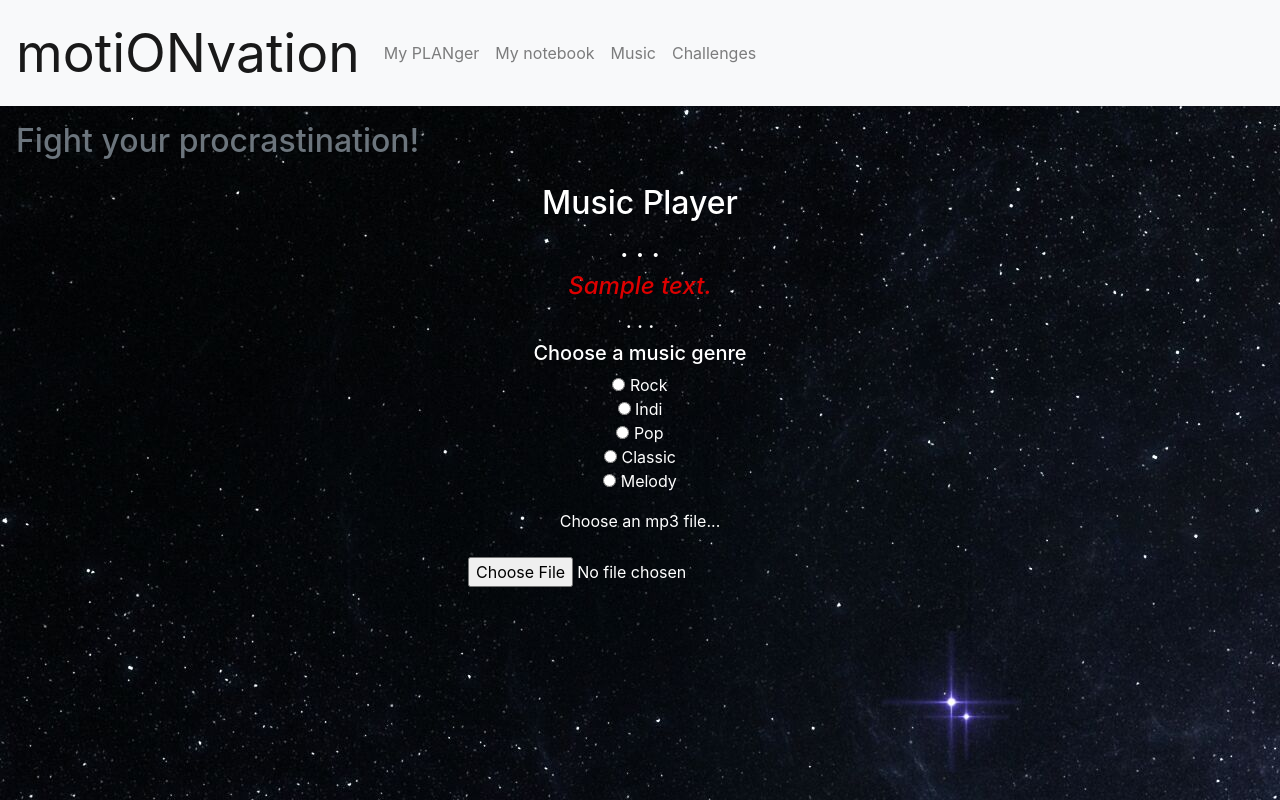
After one commit to v-like-engine/motionvation-project, a Flask app: template motionvation/templates/music_player.html in a window 1280 px wide. The commit adds this page. Run offline with Flask 2, Linux system fonts and the light colour scheme; the template is opened without the code that fills it: most values are stand-ins (such as "Sample title", 1, 10 or a date in 2020); some libraries are stand-ins or nearby versions.

Commit message:
Add pages` drafts to start working

```diff
--- a/motionvation/application.py
+++ b/motionvation/application.py
@@ -7,7 +7,41 @@ app = Flask(__name__)
 app.config['SECRET_KEY'] = 'yandexlyceum_secret_key_Denis_and_VLADiSLav___'
 app.config['PERMANENT_SESSION_LIFETIME'] = timedelta(days=365)
 
+# login_manager = LoginManager()
+# login_manager.init_app(app)
+
+
+# @login_manager.user_loader
+# def load_user(user_id):
+#     db = db_session.create_session()
+#     return db.query(User).get(user_id)
+
+
+@app.route('/planger')
+def index():
+    return render_template('planger.html', title='Your PLANger', text="Stand up and do something!!!")
+
+
+@app.route('/mynotes')
+def note():
+    return "my notes!"
+
+
+@app.route('/music')
+def music():
+    return render_template('music_player.html', title='Add your music...', text="Param param pam pam")
+
+
+@app.route('/')
+def main():
+    return render_template('main.html', title='Home page')
+
+
+@app.route('/challenges')
+def challenge():
+    return "Challenge: make a project"
+
 
 def run():
-    port = int(os.environ.get('PORT', 8080))
-    app.run(host='0.0.0.0', port=port, debug=False)
+    # port = int(os.environ.get('PORT', 8080))
+    app.run(host='0.0.0.0', port=8080, debug=False)
--- /dev/null
+++ b/motionvation/static/css/style.css
@@ -0,0 +1,12 @@
+h4 {
+    color: #d00;
+}
+
+body {
+    background-image: url(../img/7.jpg);
+    color: #fff;
+}
+
+.ssilka {
+    font-size: 40pt
+}
--- a/motionvation/templates/base.html
+++ b/motionvation/templates/base.html
@@ -3,15 +3,37 @@
 <head>
     <meta charset="UTF-8">
     <meta name="viewport"
-          content="width=device-width, user-scalable=no, initial-scale=1.0, maximum-scale=1.0, minimum-scale=1.0">
-    <meta http-equiv="X-UA-Compatible" content="ie=edge">
+          content="width=device-width, user-scalable=no, initial-scale=1.0, maximum-scale=1.0, minimum-scale=1.0, shrink-to-fit=no">
+    <title>{{ title }}</title>
     <link rel="stylesheet" href="https://stackpath.bootstrapcdn.com/bootstrap/4.4.1/css/bootstrap.min.css">
     <link rel="stylesheet" href="{{ url_for('static', filename='css/style.css') }}">
     {% block head %}{% endblock %}
-    <title>Document</title>
 </head>
+
 <body>
-Здесь нужен навбар минимум
-<main class="container-fluid">{% block content %}{% endblock %}</div>
+    <nav class="navbar navbar-light bg-light navbar-expand-sm">
+        <a class="navbar-brand ssilka" href="/">motiONvation</a>
+        <div class="collapse navbar-collapse">
+            <ul class="navbar-nav mr-auto">
+                <li class="nav-item">
+                    <a class="nav-link" href='/planger'>My PLANger</a>
+                </li>
+                <li class="nav-item">
+                    <a class="nav-link" href='/mynotes'>My notebook</a>
+                </li>
+                <li class="nav-item">
+                    <a class="nav-link" href='/music'>Music</a>
+                </li>
+                <li class="nav-item">
+                    <a class="nav-link" href='/challenges'>Challenges</a>
+                </li>
+            </ul>
+        </div>
+    </nav>
+
+    <h2 class="p-3 text-muted">Fight your procrastination!</h2>
+
+    <main class="container-fluid">{% block content %}{% endblock %}</div>
 </body>
+
 </html>
--- /dev/null
+++ b/motionvation/templates/music_player.html
@@ -0,0 +1,22 @@
+{% extends 'base.html' %}
+
+{% block content %}
+
+    <h2 class="text-center">Music Player</h2>
+    <h3 class="text-center">. . .</h3>
+    <h4 class="font-italic text-center">{{text}}</h4>
+
+    <h5 class="text-center">. . .</h5>
+    <h5 class="text-center">Choose a music genre</h5>
+
+    <form class="text-center">
+    <p><input type="radio" name="genre" value="rad1"> Rock <Br>
+    <input type="radio" name="genre" value="rad2"> Indi <Br>
+    <input type="radio" name="genre" value="rad3"> Pop <Br>
+    <input type="radio" name="genre" value="rad3"> Classic <Br>
+    <input type="radio" name="genre" value="rad3"> Melody </p>
+    <p><label for="music">Choose an mp3 file...</label></p>
+    <p><input class="text-center" type="file" class="form-control-file" id="music"name="file"></p>
+    </form>
+
+{% endblock %}
```
Also changed, not shown: motionvation/templates/main.html (added, +9 -0 lines), motionvation/templates/planger.html (added, +8 -0 lines), motionvation/static/img/7.jpg (added), motionvation/static/img/8.png (added), motionvation/static/img/9.png (added), motionvation/templates/account.html (added).
